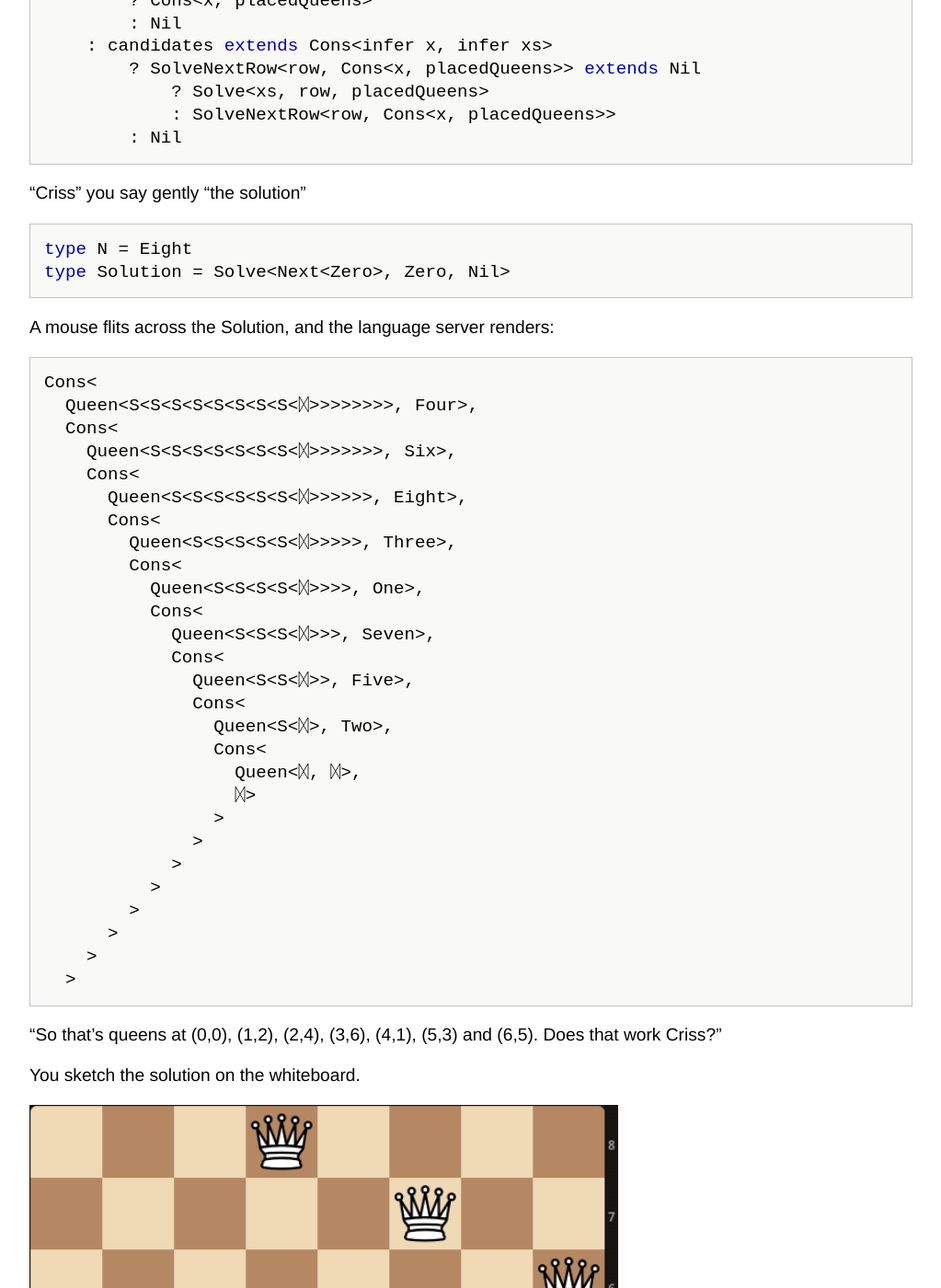
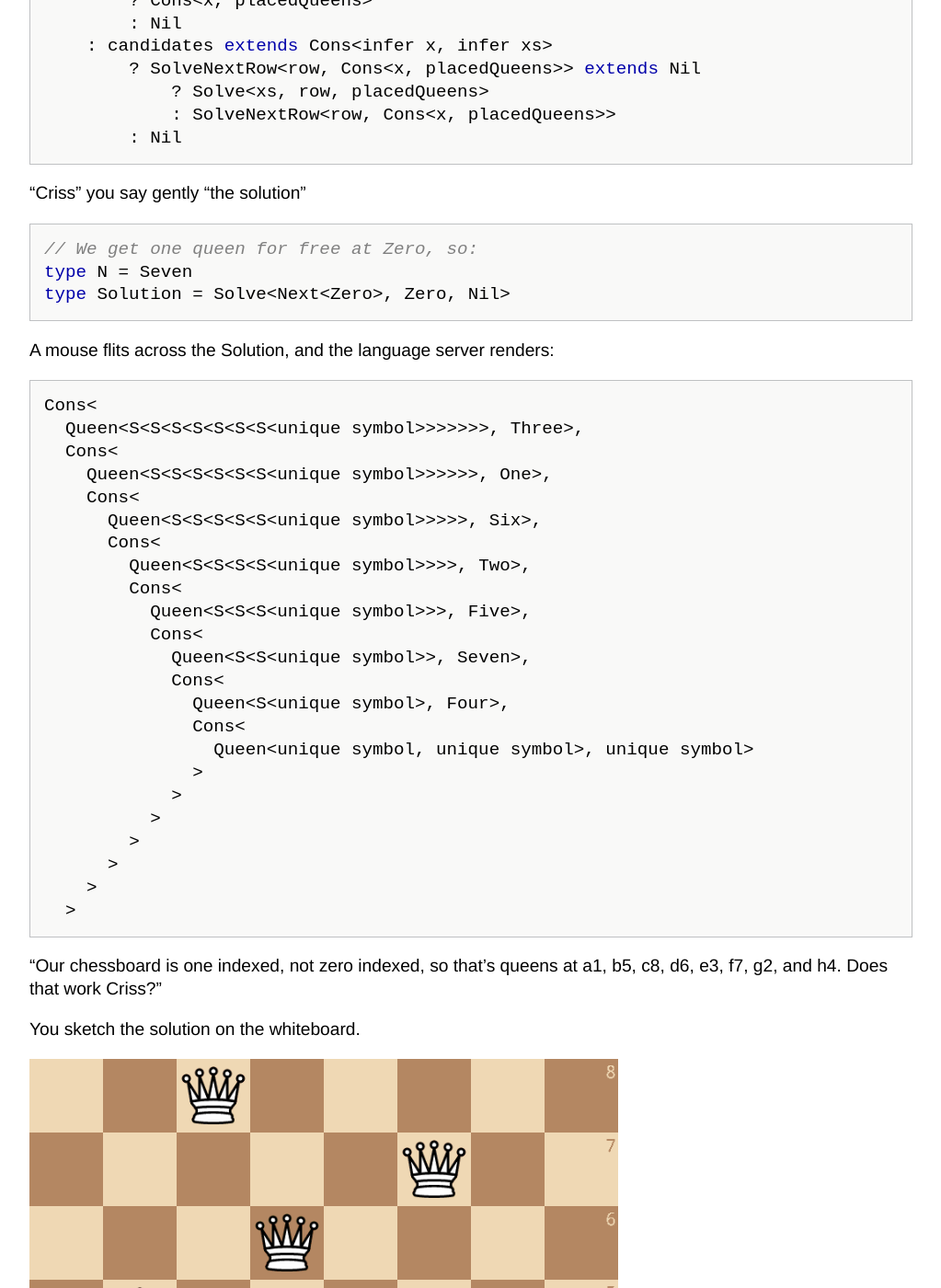
Before and after one commit to richardTowers/richardtowers.github.com, a Jekyll site: the page built from _posts/2023-03-11-typescripting-the-technical-interview.md, in a window 1280 px wide and 1400 px high, scrolled down 5993 px. Shown: the whole window at 92% size, without its empty margins (128-1151 px from the left). Built offline with Jekyll 4.4.1, drawn with Linux system fonts in a browser that asks for light colours.

````diff
--- a/_posts/2023-03-11-typescripting-the-technical-interview.md
+++ b/_posts/2023-03-11-typescripting-the-technical-interview.md
@@ -2,7 +2,7 @@
 layout: post
 title: "Typescripting the technical interview"
 excerpt: "An homage to Aphyr's Typing the technical interview"
-image: /static/images/8-queens-solution.png
+image: /static/images/8-queens-solution.gif
 ---
 
 # Typescripting the technical interview
@@ -284,7 +284,8 @@
 "Criss" you say gently "the solution"
 
 ```typescript
-type N = Eight
+// We get one queen for free at Zero, so:
+type N = Seven
 type Solution = Solve<Next<Zero>, Zero, Nil>
 ```
 
@@ -292,25 +293,21 @@
 
 ```typescript
 Cons<
-  Queen<S<S<S<S<S<S<S<S<ᛞ>>>>>>>>, Four>,
+  Queen<S<S<S<S<S<S<S<unique symbol>>>>>>>, Three>,
   Cons<
-    Queen<S<S<S<S<S<S<S<ᛞ>>>>>>>, Six>,
+    Queen<S<S<S<S<S<S<unique symbol>>>>>>, One>,
     Cons<
-      Queen<S<S<S<S<S<S<ᛞ>>>>>>, Eight>,
+      Queen<S<S<S<S<S<unique symbol>>>>>, Six>,
       Cons<
-        Queen<S<S<S<S<S<ᛞ>>>>>, Three>,
+        Queen<S<S<S<S<unique symbol>>>>, Two>,
         Cons<
-          Queen<S<S<S<S<ᛞ>>>>, One>,
+          Queen<S<S<S<unique symbol>>>, Five>,
           Cons<
-            Queen<S<S<S<ᛞ>>>, Seven>,
+            Queen<S<S<unique symbol>>, Seven>,
             Cons<
-              Queen<S<S<ᛞ>>, Five>,
+              Queen<S<unique symbol>, Four>,
               Cons<
-                Queen<S<ᛞ>, Two>,
-                Cons<
-                  Queen<ᛞ, ᛞ>,
-                  ᛞ>
-                >
+                Queen<unique symbol, unique symbol>, unique symbol>
               >
             >
           >
@@ -320,11 +317,11 @@
   >
 ```
 
-"So that's queens at (0,0), (1,2), (2,4), (3,6), (4,1), (5,3) and (6,5). Does that work Criss?"
+"Our chessboard is one indexed, not zero indexed, so that's queens at a1, b5, c8, d6, e3, f7, g2, and h4. Does that work Criss?"
 
 You sketch the solution on the whiteboard.
 
-![A chess board, showing 8 queens placed in positions where they don't threaten each other. Queens are in a4, b1, c5, d8, e2, f7, g3, and h6.](/static/images/8-queens-solution.png)
+![A chess board, showing 8 queens placed in positions where they don't threaten each other. Queens are in a1, b5, c8, d6, e3, f7, g2, and h4.](/static/images/8-queens-solution.gif)
 
 As warmth begins to return to the room, Criss starts to recover.
 
````
Also changed, not shown: static/images/8-queens-solution.gif (added).
